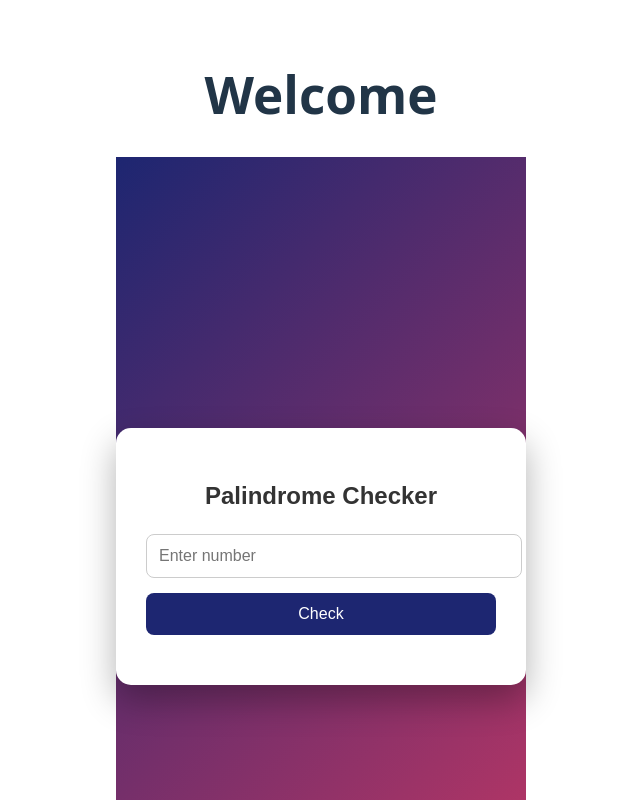
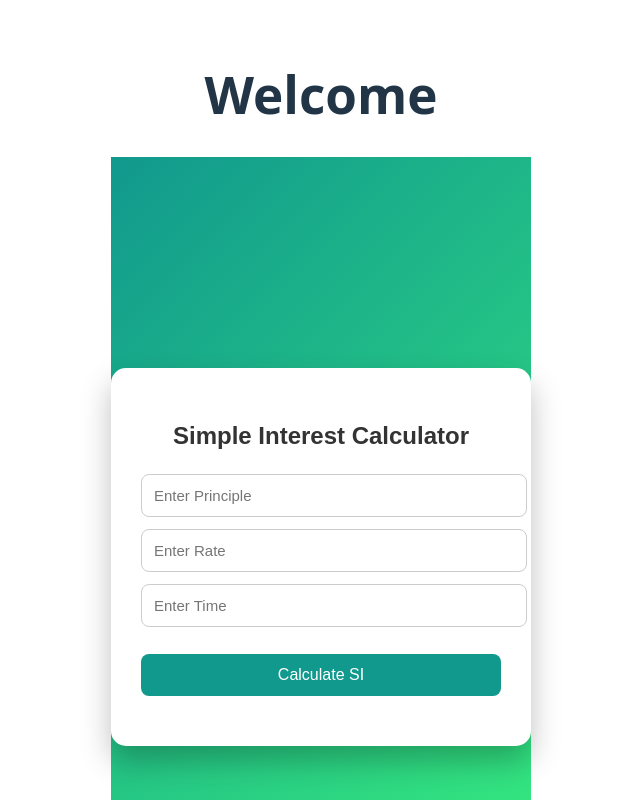
Before and after one commit to kaif21-cmd/React_, a React (Vite) app in the folder my-app/: page / in a window 1280 px wide. Shown: the top 800 px of the page, without its empty margins (319-959 px from the left). Built offline with nearby package versions, Linux system fonts and the light colour scheme.

Commit message:
simple_interest

```diff
--- a/my-app/src/App.jsx
+++ b/my-app/src/App.jsx
@@ -2,18 +2,20 @@ import { useState } from 'react'
 import './App.css'
 import "./Palindrome.css";
 // import Age_checker from './agechecker'
-import Palindrome from './Palindrome';
+// import Palindrome from './Palindrome';
+import SimpleInterest from './SimpleInterest';
 
 const App = () => {
   return (
     <div>
       <h1>Welcome</h1>
       {/* <Age_checker/> */}
-      <Palindrome />
+      {/* <Palindrome /> */}
+      <SimpleInterest />
+
     </div>
   );
 };
-
 export default App;
 
 
--- a/my-app/src/Palindrome.jsx
+++ b/my-app/src/Palindrome.jsx
@@ -12,9 +12,9 @@ const Palindrome = () => {
   const checking_palindrome = () => {
     const reverse = num.split("").reverse().join("");
     if (num === reverse) {
-      setResult(`✅ ${num} is a Palindrome`);
+      setResult(` ${num} is a Palindrome`);
     } else {
-      setResult(`❌ ${num} is NOT a Palindrome`);
+      setResult(`${num} is NOT a Palindrome`);
     }
   };
 
--- /dev/null
+++ b/my-app/src/SimpleInterest.css
@@ -0,0 +1,54 @@
+.container {
+  min-height: 100vh;
+  display: flex;
+  justify-content: center;
+  align-items: center;
+  background: linear-gradient(135deg, #11998e, #38ef7d);
+  font-family: Arial, Helvetica, sans-serif;
+}
+
+.card {
+  background: #fff;
+  padding: 30px;
+  width: 360px;
+  border-radius: 15px;
+  text-align: center;
+  box-shadow: 0 15px 30px rgba(0, 0, 0, 0.25);
+}
+
+.card h2 {
+  margin-bottom: 20px;
+  color: #333;
+}
+
+.card input {
+  width: 100%;
+  padding: 12px;
+  margin-bottom: 12px;
+  border-radius: 8px;
+  border: 1px solid #ccc;
+  font-size: 15px;
+}
+
+.card button {
+  width: 100%;
+  padding: 12px;
+  border: none;
+  border-radius: 8px;
+  background: #11998e;
+  color: white;
+  font-size: 16px;
+  cursor: pointer;
+  transition: 0.3s;
+}
+
+.card button:hover {
+  background: #0c746b;
+}
+
+.result {
+  margin-top: 20px;
+  font-weight: bold;
+  font-size: 18px;
+  color: #11998e;
+}
--- /dev/null
+++ b/my-app/src/SimpleInterest.jsx
@@ -0,0 +1,69 @@
+import { useState } from "react";
+import "./SimpleInterest.css";
+
+const SimpleInterest = () => {
+  const [form, setForm] = useState({
+    principle: "",
+    rate: "",
+    time: "",
+  });
+
+  const [result, setResult] = useState("");
+
+  // ✅ ONE onChange handler
+  const handleChange = (e) => {
+    const { name, value } = e.target;
+    setForm({
+      ...form,
+      [name]: value,
+    });
+  };
+
+  const Calculate_si = () => {
+    const { principle, rate, time } = form;
+    const si =
+      (Number(principle) * Number(rate) * Number(time)) / 100;
+
+    setResult(`The Simple Interest is ₹${si}`);
+  };
+
+  return (
+    <div className="container">
+      <div className="card">
+        <h2>Simple Interest Calculator</h2>
+
+        <input
+          type="number"
+          name="principle"
+          placeholder="Enter Principle"
+          value={form.principle}
+          onChange={handleChange}
+        />
+
+        <input
+          type="number"
+          name="rate"
+          placeholder="Enter Rate"
+          value={form.rate}
+          onChange={handleChange}
+        />
+
+        <input
+          type="number"
+          name="time"
+          placeholder="Enter Time"
+          value={form.time}
+          onChange={handleChange}
+        />
+
+        <button onClick={Calculate_si}>
+          Calculate SI
+        </button>
+
+        <div className="result">{result}</div>
+      </div>
+    </div>
+  );
+};
+
+export default SimpleInterest;
```
